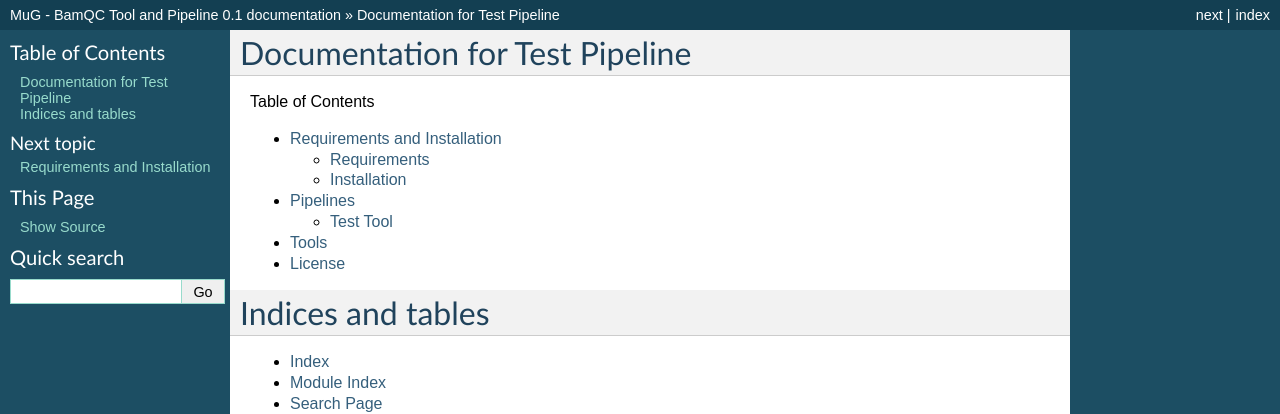
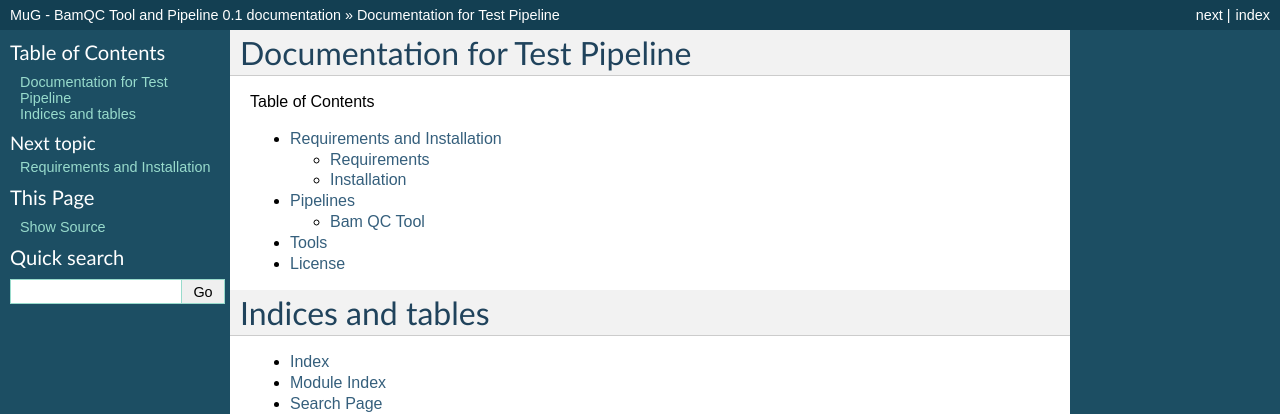
Before and after one commit to Multiscale-Genomics/Bam_QC, a Sphinx documentation site: the page built from docs/index.rst, in a window 1280 px wide. Shown: the top 414 px of the page. Built offline with Sphinx 7.4.7, drawn with Linux system fonts in a browser that asks for light colours.

Commit message:
updating docs

```diff
--- a/docs/pipelines.rst
+++ b/docs/pipelines.rst
@@ -16,8 +16,8 @@
 Pipelines
 =========
 
-Test Tool
----------
+Bam QC Tool
+-----------
 .. automodule:: process_bamqc
 
    This is a pipeline using BamQC for bam file stats.
--- a/docs/tool.rst
+++ b/docs/tool.rst
@@ -16,9 +16,9 @@
 Tools
 =====
 
-.. automodule:: mg_process_test.tool
+.. automodule:: Bam_QC.tool
 
    Test Tool
    -----------
-   .. autoclass:: mg_process_test.tool.testTool.testTool
+   .. autoclass:: Bam_QC.tool.bamQC
       :members:
```
Also changed, not shown: .travis.yml.
